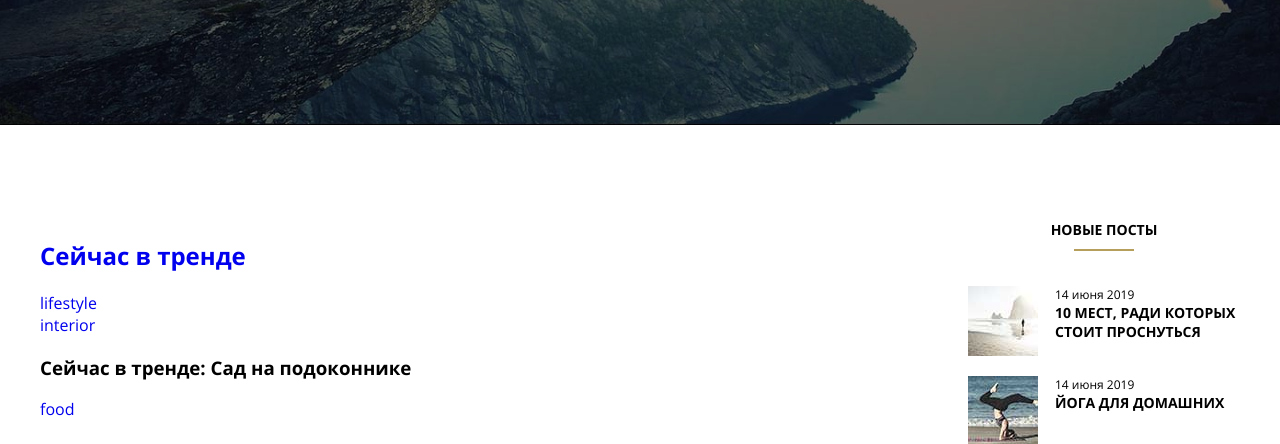
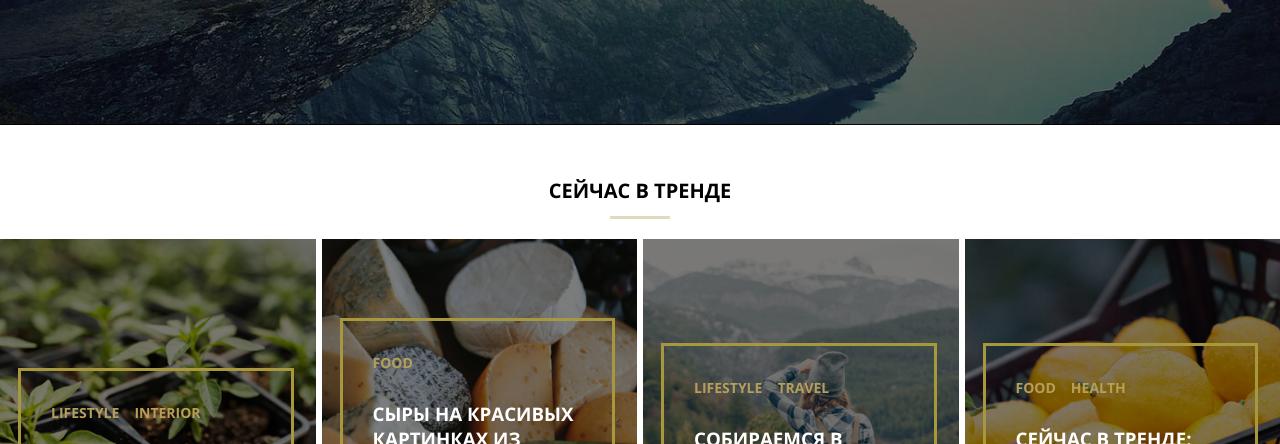
Before and after one commit to muon555/mq-diploma, a plain HTML site: page index.html in a window 1280 px wide. Shown: the part 356-800 px from the top of the page. Drawn offline with Linux system fonts and the light colour scheme; files whose address does not match are found by name.

Commit message:
Add files via upload

```diff
--- a/css/style.css
+++ b/css/style.css
@@ -33,7 +33,7 @@ body {
   background-repeat: no-repeat;
   background-position: center center;
   background-size: cover;
-    background-color: #000;
+  background-color: #000000;
   min-width: 1200px;
   position: relative;
 }
@@ -114,8 +114,133 @@ body {
   font-weight: bold;
   font-size: 45px;
   line-height: 75px;
-    color: #fff;
+  color: #ffffff;
   text-transform: uppercase;
+}
+
+/* main-top */
+
+.title-top {
+  line-height: 0;
+  text-align: center;
+  margin-top: 64px;
+}
+
+.title-top::after {
+  content: "";
+  display: block;
+  height: 3px;
+  background: #e1d9bd;
+  margin-top:25px;
+  width: 60px;
+  margin-left: auto;
+  margin-right: auto;
+  margin-bottom: 20px;
+}
+
+.title-top a {
+  text-transform: uppercase;
+  color: #000000;
+  font-size: 20px;
+  font-weight: bold;
+}
+
+.wrapper {
+  display: flex;
+}
+
+.wrapper-box {
+  position: relative;
+  display: flex;
+  flex-direction: column;
+  justify-content: flex-end;
+  flex-basis: 25%;
+  max-width: 25%;
+  min-height: 300px;
+  background-color: #000000;
+  background-position: center;
+  background-repeat: no-repeat;
+  background-size: cover;
+  z-index: 0;
+}
+
+.wrapper-box::after {
+  content: '';
+  position: absolute;
+  top: 0;
+  right: 0;
+  bottom: 0;
+  left: 0;
+  background-color: #000000;
+  opacity: 50%;
+  z-index: -1;
+}
+
+.wrapper-box:nth-child(n+2) {
+  margin-left: 6px;
+}
+
+.wrapper-box-1 {
+  background-image: url(../images/trend1.jpg);
+  background-size: cover;
+  background-repeat: no-repeat;
+  background-position: center center;
+  position: relative;
+  z-index: 0;
+}
+
+.wrapper-box-2 {
+  background-image: url(../images/trend2.jpg);
+  background-size: cover;
+  background-repeat: no-repeat;
+  background-position: center center;
+  position: relative;
+  z-index: 0;
+}
+
+.wrapper-box-3 {
+  background-image: url(../images/trend3.jpg);
+  background-size: cover;
+  background-repeat: no-repeat;
+  background-position: center center;
+  position: relative;
+  z-index: 0;
+}
+
+.wrapper-box-4 {
+  background-image: url(../images/trend4.jpg);
+  background-size: cover;
+  background-repeat: no-repeat;
+  background-position: center center;
+  position: relative;
+  z-index: 0;
+}
+
+.wrapper-items {
+  text-transform: uppercase;
+  color: #ffffff;
+}
+
+.items {
+  display: flex;
+  list-style-type: none;
+  margin-bottom: 10px;
+}
+
+.items a {
+  color: #b59f5b;
+  text-transform: uppercase;
+  font-weight: bold;
+  font-size: 14px;
+}
+
+.wrapper-info {
+  display: flex;
+  flex-direction: column;
+  margin: 16px 22px 16px 18px;
+  padding: 30px 15px 0 30px;
+  border: 3px solid #a7973d;
+  z-index: 1;
 }
 
 /* news */
@@ -422,7 +547,7 @@ body {
 .categories {
   width: 100%;
   text-decoration: none;
-    color: black;
+  color: #000000;
 }
 
 .tags-list,
--- a/index.html
+++ b/index.html
@@ -43,16 +43,14 @@
   </header>
 
   <!-- Main - top-->
-  <div class="common-content">
-    <div class="container-main">
-      <main class="news">
+  <main class="main">
     <h2 class="title-top"><a href="#">Сейчас в тренде</a></h2>
-        <section class="wripper">
+    <section class="wrapper">
       <div class="wrapper-box wrapper-box-1">
         <div class="wrapper-info">
           <ul class="items">
-               <li><a href="#">lifestyle</a></li>
-               <li><a href="#">interior</a></li>
+          <li class="category-name"><a href="#" class="category-item">lifestyle</a></li>
+          <li class="category-name"><a href="#" class="category-item">interior</a></li>
          </ul>
          <h3 class="wrapper-items">Сейчас в тренде: Сад  на подоконнике</h3>
        </div>
@@ -60,7 +58,7 @@
      <div class="wrapper-box wrapper-box-2">
       <div class="wrapper-info">
         <ul class="items">
-             <li><a href="#">food</a></li>
+         <li class="category-name"><a href="#" class="category-item">food</a></li>
        </ul>
        <h3 class="wrapper-items">Сыры на красивых  картинках из интернета: какие они на вкус?</h3>
      </div>
@@ -68,8 +66,8 @@
    <div class="wrapper-box wrapper-box-3">
     <div class="wrapper-info">
       <ul class="items">
-           <li><a href="#">lifestyle</a></li>
-           <li><a href="#">travel</a></li>
+        <li class="category-name"><a href="#" class="category-item">lifestyle</a></li>
+        <li class="category-name"><a href="#" class="category-item">travel</a></li>
       </ul>
       <h3 class="wrapper-items">Собираемся в перввый поход в горы</h3>
     </div>
@@ -77,8 +75,8 @@
   <div class="wrapper-box wrapper-box-4">
     <div class="wrapper-info">
       <ul class="items">
-         <li><a href="#">food</a></li>
-         <li><a href="#">health</a></li>
+        <li class="category-name"><a href="#" class="category-item">food</a></li>
+        <li class="category-name"><a href="#" class="category-item">health</a></li>
       </ul>
       <h3 class="wrapper-items">Сейчас в тренде: сколько витаминов в лимоне?</h3>
     </div>
@@ -120,6 +118,9 @@
 </div>
 
 <!-- main-middle -->
+<div class="common-content">
+  <div class="container-main">
+    <main class="news">
       <article class="news-mine">
         <div class="news-image">
           <img class="image-main" src="images/last-post1.jpg" alt="Человек на пляже">
@@ -400,7 +401,7 @@
             <div class="sale">
               <div class="price">
                 <span class="old-price">1000₽</span>
-                <br>800₽
+                <span class="new-price">800₽</span>
               </div>
               <button class="button-shop"><span class="text-mailing">В магазин</span></button>
             </div>
@@ -418,7 +419,7 @@
                   <span class="shop-link"><a href="#">весеняя серия постов</a>
                   </span>в блоге и несколько подкастов</p>
                   <div class="sale">
-                    <div class="act-price">3500₽
+                    <div class="new-price">3500₽
                     </div>
                     <button class="button-shop"><span class="text-mailing">В магазин</span></button>
                   </div>
@@ -438,7 +439,7 @@
                       </p>
                       <div class="sale">
                         <span class="old-price">500₽</span>
-                        <br>400₽
+                        <span class="new-price">400₽</span>
                       </div>
                       <button class="button-shop"><span class="text-mailing">В магазин</span></button>
                     </div>
```
Lines whose indentation alone changed are shown as unchanged.
